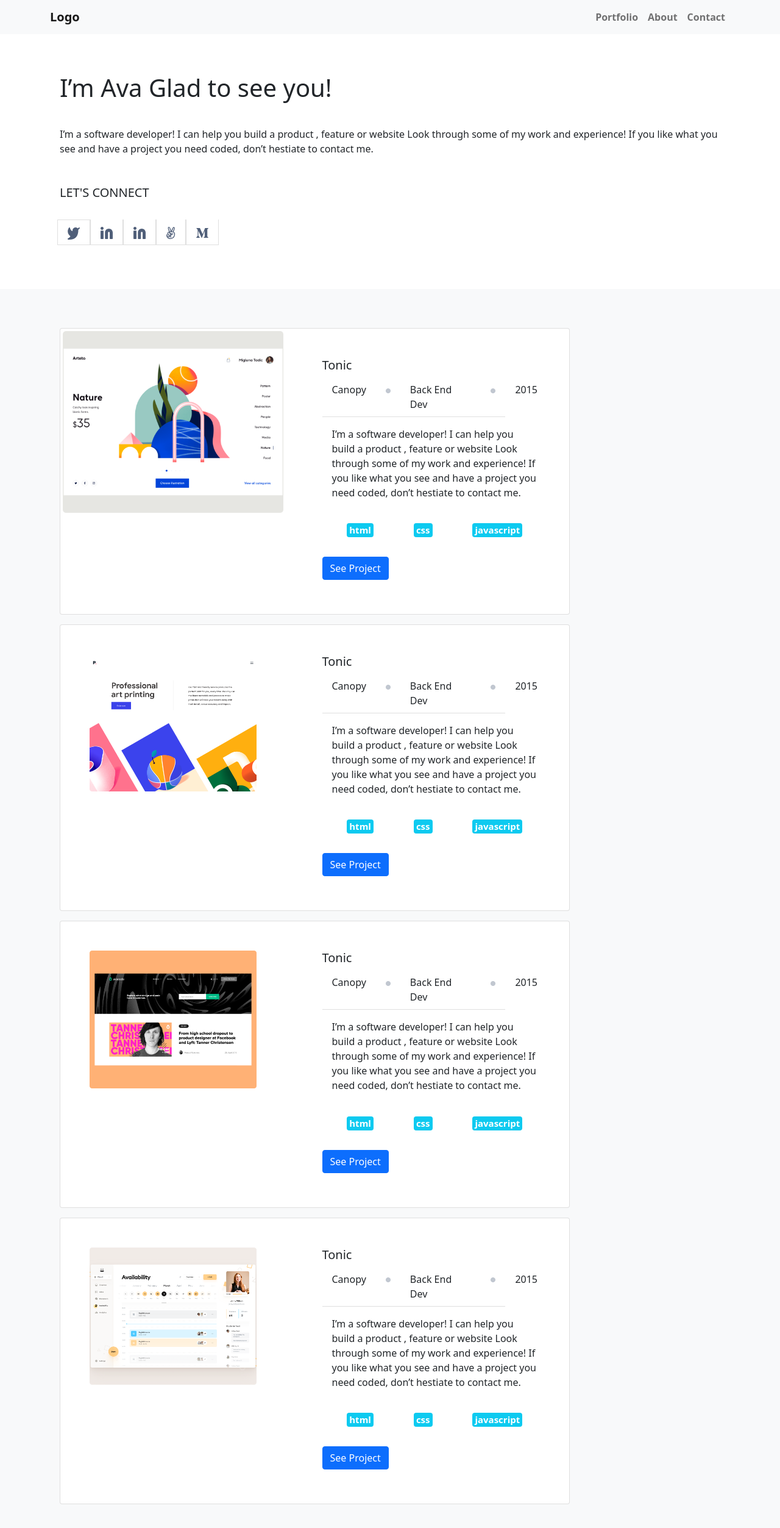
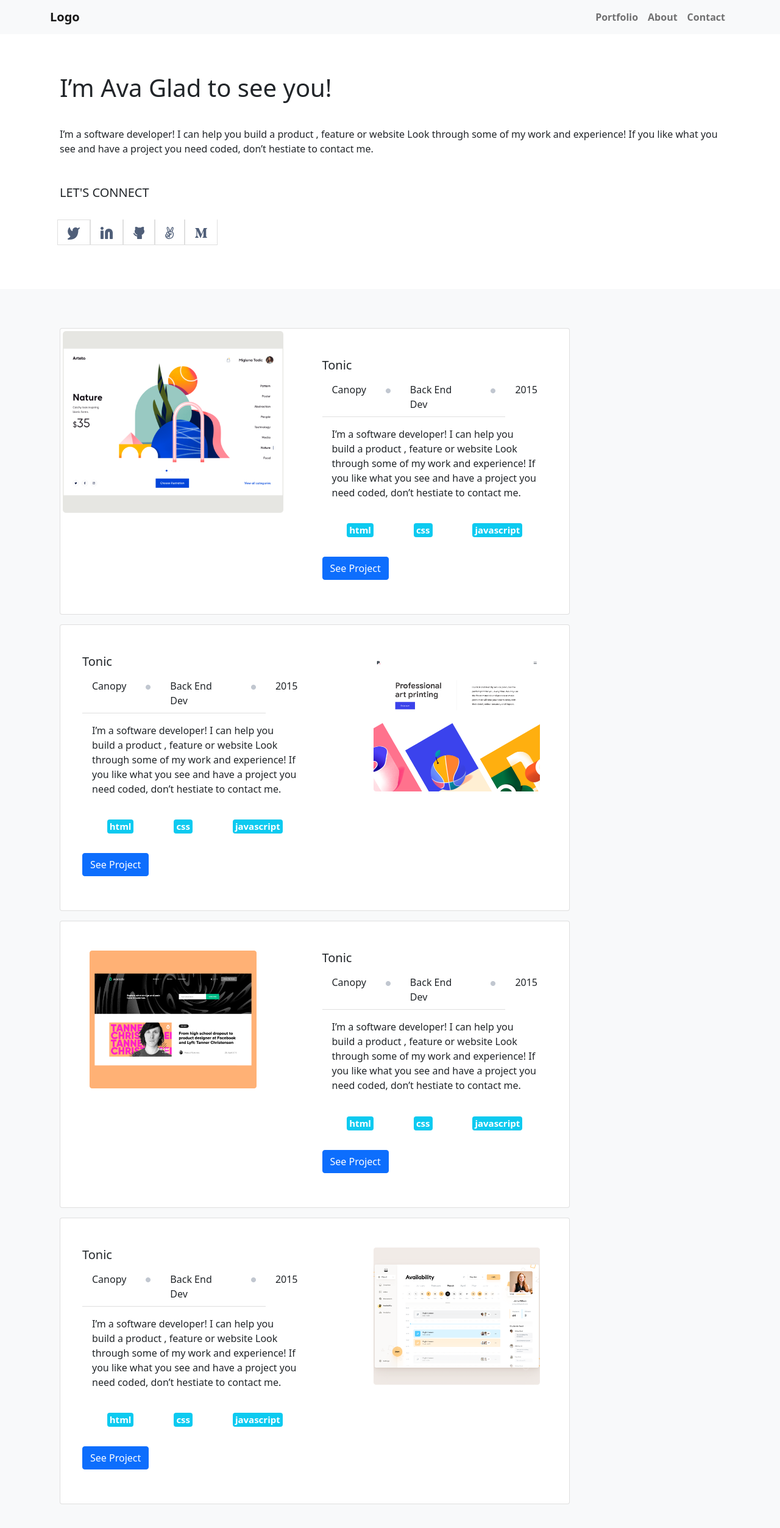
Before and after one commit to AbdollahRaafat/Bootstrap-portfolio-prototype, a plain HTML site: page index.html in a window 1280 px wide. Shown: the whole page at 61% size. Drawn offline with nearby package versions, Linux system fonts and the light colour scheme.

Commit message:
Modified html to add order for grid

```diff
--- a/index.html
+++ b/index.html
@@ -51,9 +51,9 @@
                 <ul class="d-sm-flex p-2">
                     <li class="list-group-item "><img src="./images/twitter.svg " alt="twitter "></li>
                     <li class="list-group-item "><img src="./images/linkedin.svg " alt="linkedin "></li>
-                    <li class="list-group-item "><img src="./images/linkedin.svg " alt=" "></li>
-                    <li class="list-group-item "><img src="./images/angellist.svg " alt=" "></li>
-                    <li class="list-group-item "><img src="./images/medium.svg " alt=" "></li>
+                    <li class="list-group-item "><img src="./images/github.svg " alt="github "></li>
+                    <li class="list-group-item "><img src="./images/angellist.svg " alt="angellist "></li>
+                    <li class="list-group-item "><img src="./images/medium.svg " alt=" medium"></li>
                 </ul>
             </div>
         </div>
@@ -65,7 +65,7 @@
                     <div class="col ">
                         <img src="./images/SnapshootPortfolio1w.png " class="card-img-top p-1  w-100 " alt="... ">
                     </div>
-                    <div class="col p-5">
+                    <div class="col p-5 ">
                         <div class="card-body p-0 ">
                             <h5 class="card-title ">Tonic</h5>
                         </div>
@@ -92,10 +92,10 @@
         <div class="container">
             <div class="card w-75 m-3">
                 <div class="row">
-                    <div class="col ">
+                    <div class="col  order-2">
                         <img src="./images/SnapshootPortfolio2w.png " class="card-img-top p-5  w-100 " alt="... ">
                     </div>
-                    <div class="col p-5">
+                    <div class="col p-5 order-1">
                         <div class="card-body p-0 ">
                             <h5 class="card-title ">Tonic</h5>
                         </div>
@@ -122,10 +122,10 @@
         <div class="container">
             <div class="card w-75 m-3">
                 <div class="row">
-                    <div class="col">
+                    <div class="col order-2">
                         <img src="./images/SnapshootPortfolio3w.png " class="card-img-top p-5  w-100 " alt="... ">
                     </div>
-                    <div class="col p-5">
+                    <div class="col p-5 order-3">
                         <div class="card-body p-0 ">
                             <h5 class="card-title ">Tonic</h5>
                         </div>
@@ -150,12 +150,12 @@
             </div>
         </div>
         <div class="container">
-            <div class="card w-75 m-3 order-1">
+            <div class="card w-75 m-3 ">
                 <div class="row">
-                    <div class="col">
+                    <div class="col order-2">
                         <img src="./images/SnapshootPortfolio4w.png " class="card-img-top p-5  w-100 " alt="... ">
                     </div>
-                    <div class="col p-5">
+                    <div class="col p-5 order-1">
                         <div class="card-body p-0 ">
                             <h5 class="card-title ">Tonic</h5>
                         </div>
```
